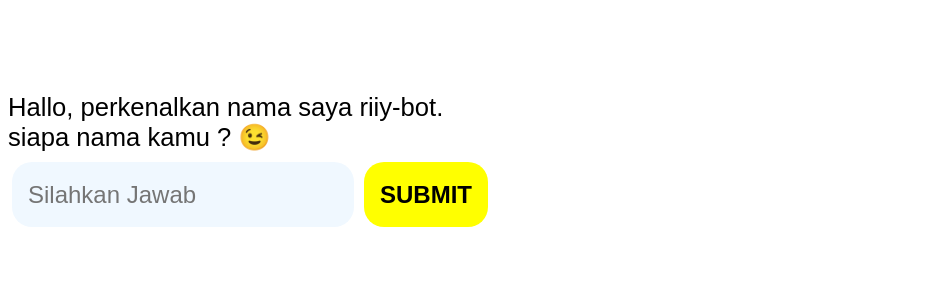
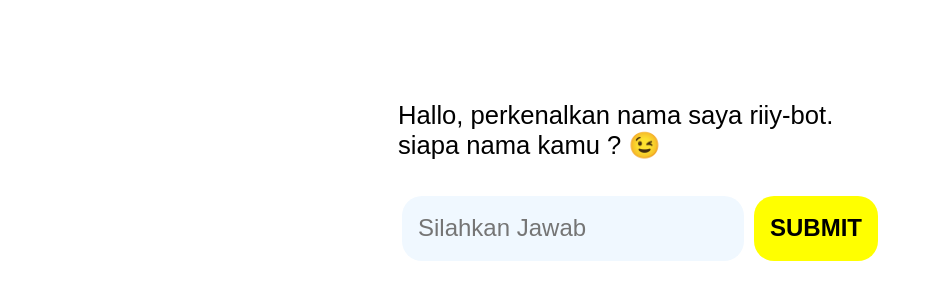
Before and after one commit to riiyfahri15/riiyfhr.bot, a plain HTML site: page index.html in a window 1280 px wide. Shown: the part 240-540 px from the top of the page, without its empty margins (0-932 px from the left). Drawn offline with Linux system fonts and the light colour scheme.

Commit message:
Update style.css

```diff
--- a/style.css
+++ b/style.css
@@ -1,12 +1,12 @@
 *, html, body {
-    margin: 0;
-    padding: 0;
+    margin: 100;
+    padding: 100;
     box-sizing: border-box;
 }
 
 .container {
     width: 500px;
-    margin: 20 auto;
+    margin: 0 auto;
 }
 
 .wrapper {
```
